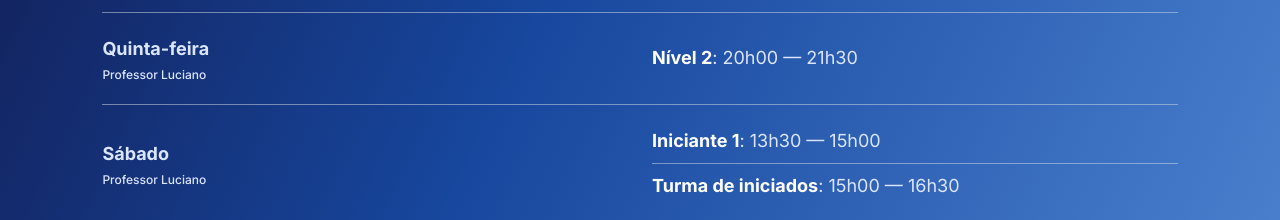
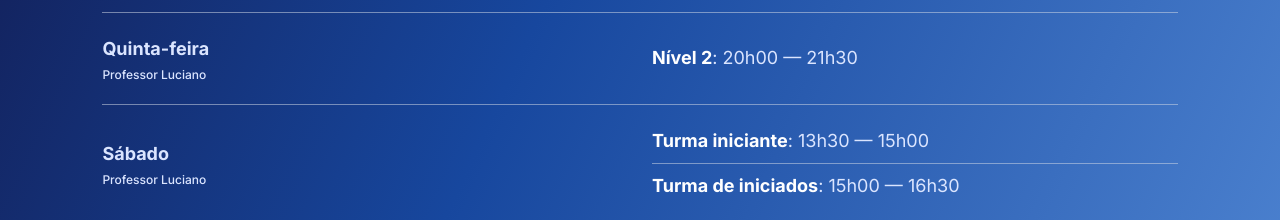
Before and after one commit to leonardodariva/no-ritmo-academia-de-danca, a Next.js app: page / in a window 1280 px wide. Shown: the part 8920-9140 px from the top of the page. Built offline with nearby package versions, Linux system fonts and the light colour scheme.

Commit message:
Corrige rótulo da turma iniciante

```diff
--- a/content/site.ts
+++ b/content/site.ts
@@ -49,5 +49,5 @@ export const weeklySchedule: ScheduleDay[] = [
   { day: "Quarta-feira", teacher: "Professora Lilian", sessions: [{ level: "Nível iniciante 1", time: "20h00 — 21h30" }] },
   { day: "Quinta-feira", teacher: "Professor Luciano", sessions: [{ level: "Nível 2", time: "20h00 — 21h30" }] },
   { day: "Sexta-feira", teacher: "", sessions: [] },
-  { day: "Sábado", teacher: "Professor Luciano", sessions: [{ level: "Iniciante 1", time: "13h30 — 15h00" }, { level: "Turma de iniciados", time: "15h00 — 16h30" }] },
+  { day: "Sábado", teacher: "Professor Luciano", sessions: [{ level: "Turma iniciante", time: "13h30 — 15h00" }, { level: "Turma de iniciados", time: "15h00 — 16h30" }] },
 ];
```
